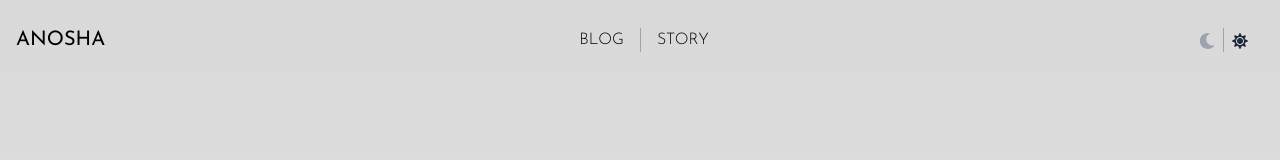
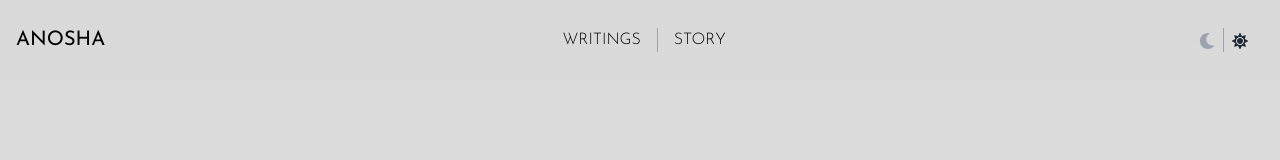
Before and after one commit to earthgirl7/personal-website, a Next.js app: page / in a window 1280 px wide. Shown: the top 160 px of the page. Built offline with nearby package versions, Linux system fonts and the light colour scheme.

Commit message:
change link to next.js components

```diff
--- a/app/components/Header.tsx
+++ b/app/components/Header.tsx
@@ -1,23 +1,24 @@
 import Head from "next/head";
 import DarkModeToggle from "./DarkModeToggle";
+import Link from "next/link";
 
 const Header: React.FC = () => {
   return (
     <header className="py-6 px-4">
       <div className="container mx-auto flex justify-between items-center">
-        <a className="text-xl font-sans" href="/">
+        <Link className="text-xl font-sans hover:text-hover-color" href="/">
           ANOSHA
-        </a>
+        </Link>
 
         <nav className="flex justify-center flex-grow">
           <ul className="flex space-x-4">
             <li className="border-r border-gray-400 pr-4 ">
-              <a
+              <Link
                 href="/blog"
-                className=" font-light hover:text-gray-800 font-sans"
+                className=" font-light hover:text-hover-color font-sans"
               >
-                BLOG
-              </a>
+                WRITINGS
+              </Link>
             </li>
             {/* work in progress */}
             {/* <li className="border-r border-gray-400 pr-4">
@@ -29,12 +30,12 @@ const Header: React.FC = () => {
               </a>
             </li> */}
             <li>
-              <a
+              <Link
                 href="/about"
-                className="font-light hover:text-gray-800 font-sans"
+                className="font-light hover:text-hover-color font-sans"
               >
                 STORY
-              </a>
+              </Link>
             </li>
           </ul>
         </nav>
```
